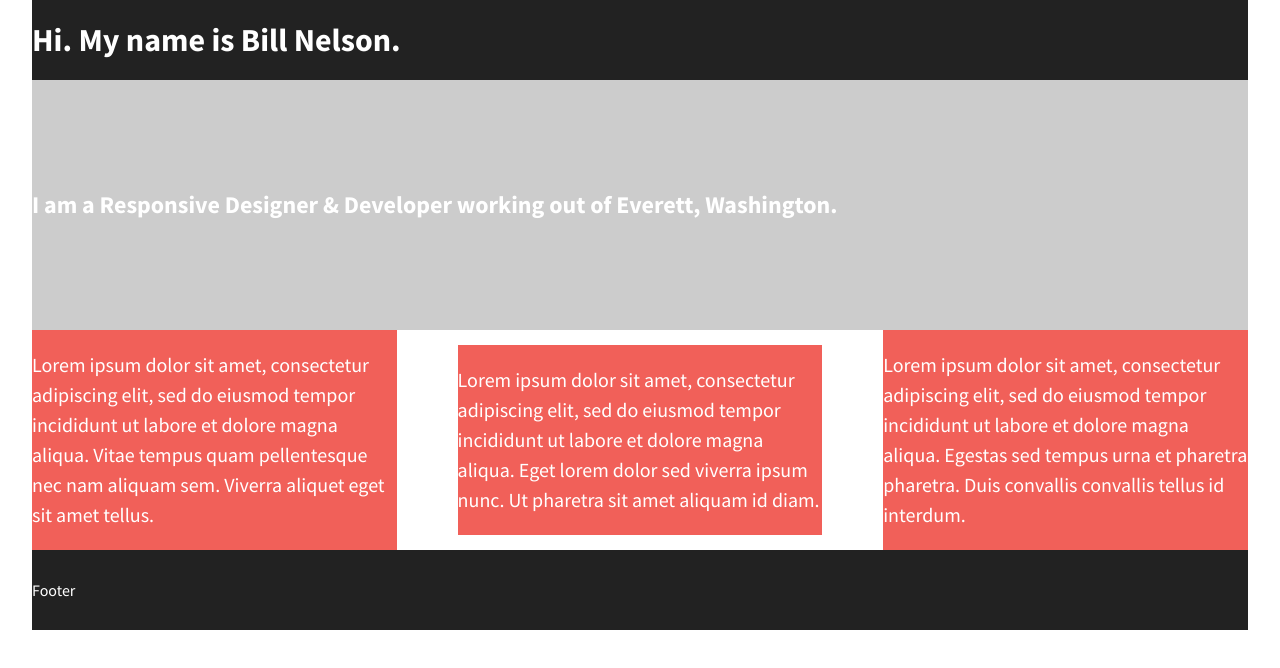
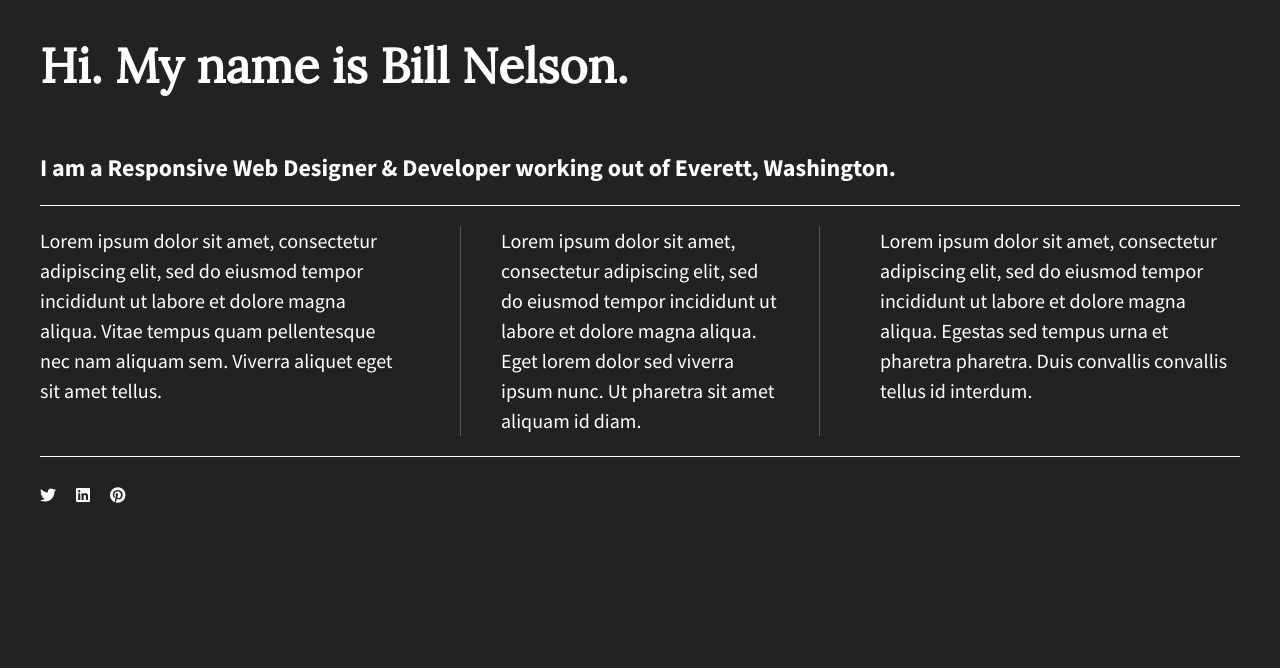
Before and after one commit to wdnelson01/106-divs-flexbox, a plain HTML site: page index.html in a window 1280 px wide. Drawn offline with nearby package versions, Linux system fonts and the light colour scheme.

Commit message:
CSS styling complete.

```diff
--- a/css/main.css
+++ b/css/main.css
@@ -101,9 +101,7 @@ textarea {
    ========================================================================== */
 
 html {
-  /*background-color: #222222;*/
-  background-color: #fff;
-  font-size: 16px;
+  background-color: #222;
   height: 100%;
   width: 100%;
 }
@@ -113,58 +111,54 @@ body {
   font-size: 1em;
   color: #fff;
   padding: 0 2em;
-  height: 100%;
+  display: flex;
+  justify-content: center;
 }
 
 header,
 footer {
-  background-color: #222;
-  height: 80px;
   width: 100%;
+  display: flex;
+  justify-content: flex-start;
+}
+
+header h1 {
+  font-family: 'Lora', serif;
+  font-size: 3em;
 }
 
 main {
-  background-color: #ccc;
-  height: 250px;
   width: 100%;
-}
-
-header,
-footer,
-main {
-  /*set display to flex and vertically & horizontally align by setting justify-content and align-items to center*/
   display: flex;
-  align-items: center;
-}
-
-#div-1,
-#div-2,
-#div-3 {
-  display: flex;
-  justify-content: center;
-  align-items: center;
-  /* -- I think these lines are redundant and should be set at the next container down --
-  line-height: 1.5em;
-  font-size: 1.25em; --*/
-  height: auto;
+  justify-content: flex-start;
+  border-bottom: 1px solid #fff;
 }
 
 .flex-container {
   /*set display to flex and vertically & horizontally align by setting justify-content and align-items to center, and set flex-flow to row wrap*/
   display: flex;
-  justify-content: center;
-  align-items: center;
   flex-flow: row wrap;
   justify-content: space-between;
+  max-width: 1200px;
 }
 
-.flex-items {
+.flex-div {
   /*set display to flex and vertically & horizontally align by setting justify-content and align-items to center*/
-  background-color: #f16059;
   font-size: 1.25em;
   line-height: 1.5em;
+  display: flex;
+  justify-content: center;
+  align-items: flex-start;
+  border-bottom: 1px solid #555;
 }
 
+footer {
+  border-top: 1px solid #fff;
+}
+
+footer i {
+  padding: 30px 20px 0 0;
+}
 /* ==========================================================================
    Helper classes
    ========================================================================== */
@@ -245,13 +239,18 @@ main {
    Modify as content requires.
    ========================================================================== */
 
-@media all and (min-width: 768px) {
-  .flex-items {
-    display: flex;
-    justify-content: center;
-    align-items: center;
-    width: 30%;
+@media all and (min-width: 1200px) {
+  .flex-div {
+    flex-basis: 30%;
+    border-bottom: none;
     }
+
+    #div-2 p {
+      border-left: 1px solid #555;
+      border-right: 1px solid #555;
+      padding: 0 40px;
+    }
+
 }
 
 @media print,
--- a/index.html
+++ b/index.html
@@ -13,7 +13,8 @@
         <link rel="stylesheet" href="css/normalize.css">
         <link rel="stylesheet" href="css/main.css">
         <script src="js/vendor/modernizr-2.8.3.min.js"></script>
-        <link href='http://fonts.googleapis.com/css?family=Source+Sans+Pro:400,700' rel='stylesheet' type='text/css'>
+        <link href="https://fonts.googleapis.com/css?family=Lora|Source+Sans+Pro:400,700&display=swap" rel="stylesheet">
+        <script src="https://kit.fontawesome.com/12c1cb5539.js" crossorigin="anonymous"></script>
     </head>
     <body>
         <!--[if lt IE 8]>
@@ -27,22 +28,26 @@
             </header>
 
             <main>
-                <h2>I am a Responsive Designer & Developer working out of Everett, Washington.</h2>
+                <h2>I am a Responsive Web Designer & Developer working out of Everett, Washington.</h2>
             </main>
 
-            <div id="div-1" class="flex-items">
+            <div id="div-1" class="flex-div">
                 <p>Lorem ipsum dolor sit amet, consectetur adipiscing elit, sed do eiusmod tempor incididunt ut labore et dolore magna aliqua. Vitae tempus quam pellentesque nec nam aliquam sem. Viverra aliquet eget sit amet tellus.</p>
             </div>
 
-            <div id="div-2" class="flex-items">
+            <div id="div-2" class="flex-div">
                 <p>Lorem ipsum dolor sit amet, consectetur adipiscing elit, sed do eiusmod tempor incididunt ut labore et dolore magna aliqua. Eget lorem dolor sed viverra ipsum nunc. Ut pharetra sit amet aliquam id diam.</p>
             </div>
 
-            <div id="div-3" class="flex-items">
+            <div id="div-3" class="flex-div">
                 <p>Lorem ipsum dolor sit amet, consectetur adipiscing elit, sed do eiusmod tempor incididunt ut labore et dolore magna aliqua. Egestas sed tempus urna et pharetra pharetra. Duis convallis convallis tellus id interdum.</p>
             </div>
 
-            <footer>Footer</footer>
+            <footer>
+                <i class="fab fa-twitter"></i>
+                <i class="fab fa-linkedin"></i>
+                <i class="fab fa-pinterest"></i>
+            </footer>
 
         </section>
 
```
